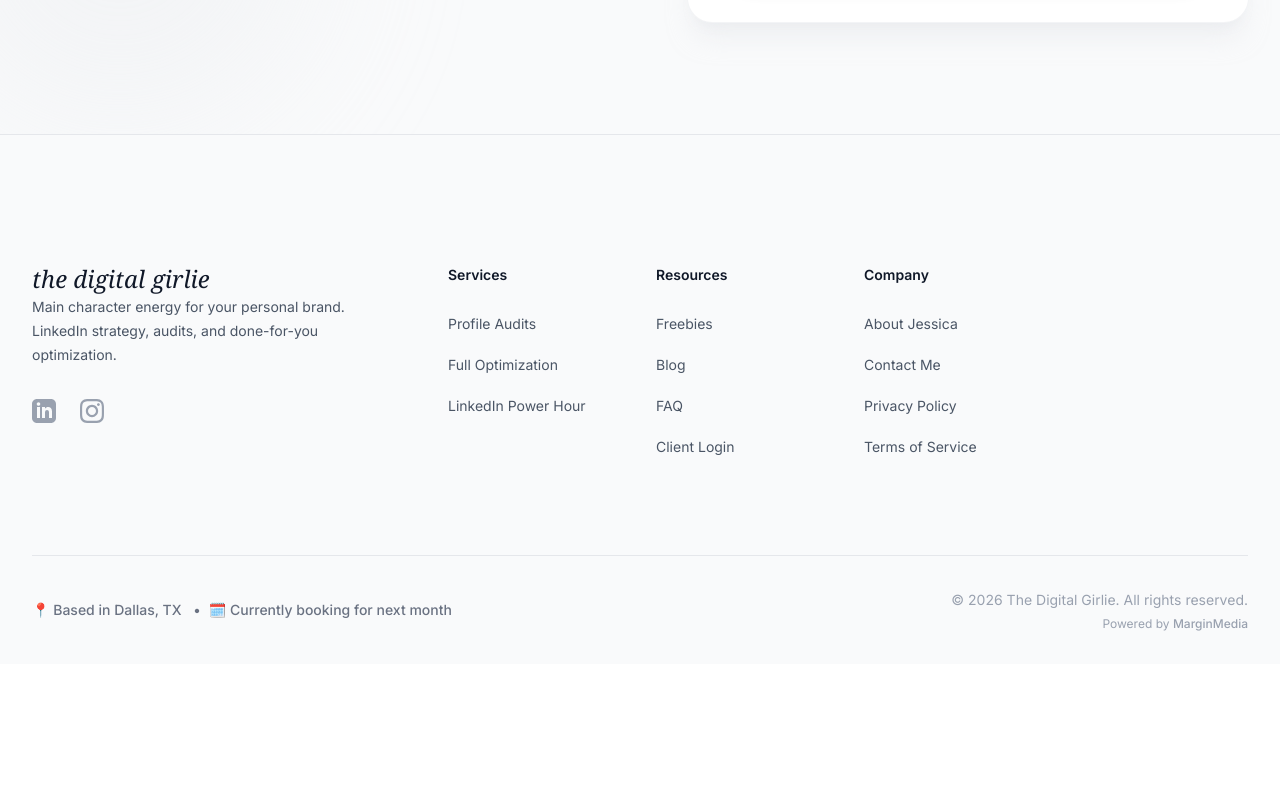
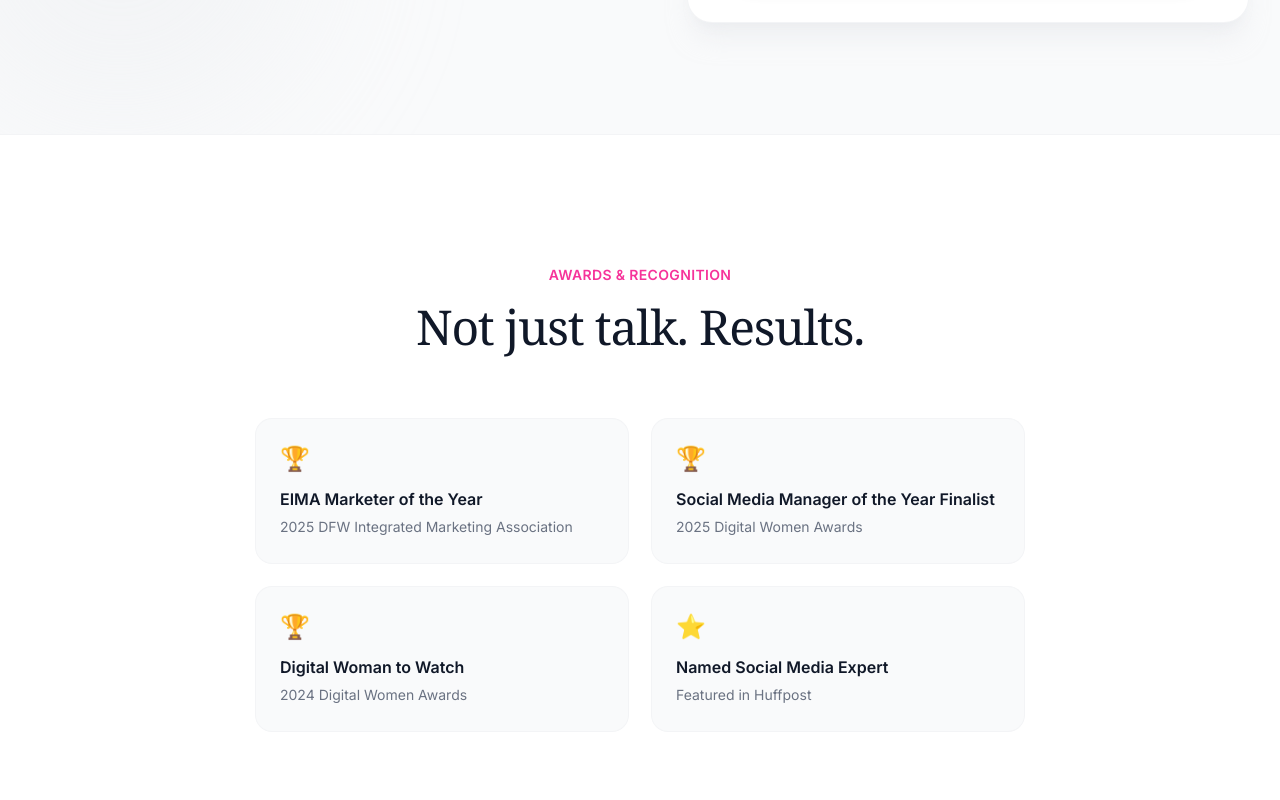
Before and after one commit to hellodigitalgirlie-lang/salient-version-live, a Next.js app: page /contact in a window 1280 px wide. Shown: the part 760-1560 px from the top of the page. Before the commit the page ends 1424 px from the top, so only its background shows below. Built offline with nearby package versions, Linux system fonts and the light colour scheme.

Commit message:
fixed email

```diff
--- a/src/app/contact/page.tsx
+++ b/src/app/contact/page.tsx
@@ -1,4 +1,5 @@
 import ContactForm from "@/components/ContactForm";
+import AwardsSection from "@/components/AwardsSection";
 
 export const metadata = {
   title: "Contact",
@@ -9,6 +10,7 @@ export default function ContactPage() {
   return (
     <div className="bg-gray-50 min-h-screen">
       <ContactForm />
+      <AwardsSection />
     </div>
   );
 }
--- a/src/app/page.tsx
+++ b/src/app/page.tsx
@@ -61,7 +61,11 @@ export default function Page() {
                 className="mt-10 flex flex-col sm:flex-row items-center justify-center gap-4 opacity-0"
                 style={{ animation: "fadeUp 0.8s ease-out 0.3s forwards" }}
               >
-                <a href="#pricing" className="rounded-full bg-gray-900 px-8 py-3.5 text-sm font-semibold text-white shadow-lg shadow-gray-900/20 hover:bg-gray-800 hover:shadow-xl hover:-translate-y-0.5 transition-all">
+                <a href="#pricing" className="inline-flex items-center gap-3 rounded-full bg-gray-900 px-8 py-3.5 text-sm font-semibold text-white shadow-lg shadow-gray-900/20 hover:bg-gray-800 hover:shadow-xl hover:-translate-y-0.5 transition-all">
+                  <span className="relative flex h-3 w-3">
+                    <span className="absolute inline-flex h-full w-full animate-ping rounded-full bg-pink-400 opacity-75"></span>
+                    <span className="relative inline-flex h-3 w-3 rounded-full bg-pink-500"></span>
+                  </span>
                   View packages →
                 </a>
                 <a href="#about" className="group rounded-full px-8 py-3.5 text-sm font-semibold text-gray-900 ring-1 ring-gray-200 hover:ring-gray-300 hover:bg-gray-50 transition-all">
--- /dev/null
+++ b/src/components/AwardsSection.tsx
@@ -0,0 +1,33 @@
+export default function AwardsSection() {
+  const awards = [
+    { emoji: "🏆", title: "EIMA Marketer of the Year", sub: "2025 DFW Integrated Marketing Association" },
+    { emoji: "🏆", title: "Social Media Manager of the Year Finalist", sub: "2025 Digital Women Awards" },
+    { emoji: "🏆", title: "Digital Woman to Watch", sub: "2024 Digital Women Awards" },
+    { emoji: "⭐", title: "Named Social Media Expert", sub: "Featured in Huffpost" },
+  ];
+
+  return (
+    <section className="py-24 sm:py-32 bg-white border-t border-gray-100 relative overflow-hidden">
+      <div className="mx-auto max-w-7xl px-6 lg:px-8">
+        <div className="mx-auto max-w-2xl lg:text-center mb-16">
+          <p className="text-sm font-semibold text-pink-500 tracking-wide uppercase">Awards &amp; Recognition</p>
+          <h2 className="mt-3 font-serif text-4xl sm:text-5xl tracking-tight text-gray-900">
+            Not just talk. Results.
+          </h2>
+        </div>
+
+        <div className="mx-auto max-w-3xl">
+          <div className="grid sm:grid-cols-2 gap-6">
+            {awards.map((award) => (
+              <div key={award.title} className="rounded-2xl bg-gray-50 p-6 ring-1 ring-gray-100 hover:shadow-md transition-shadow">
+                <div className="text-2xl mb-3">{award.emoji}</div>
+                <h3 className="font-semibold text-gray-900">{award.title}</h3>
+                <p className="text-sm text-gray-500 mt-1">{award.sub}</p>
+              </div>
+            ))}
+          </div>
+        </div>
+      </div>
+    </section>
+  );
+}
--- a/src/components/ContactForm.tsx
+++ b/src/components/ContactForm.tsx
@@ -23,7 +23,7 @@ export default function ContactForm() {
                 <div className="w-12 h-12 rounded-xl bg-[oklch(89.2%_0.058_10.001)]/40 flex items-center justify-center text-xl flex-none ring-1 ring-[oklch(89.2%_0.058_10.001)]">📧</div>
                 <div>
                   <h3 className="text-base font-semibold text-gray-900">Email me</h3>
-                  <p className="text-sm text-gray-600 mt-1">hello@thedigitalgirlie.com</p>
+                  <p className="text-sm text-gray-600 mt-1">hellodigitalgirlie@gmail.com</p>
                 </div>
               </div>
               <div className="flex gap-4 items-start">
```
